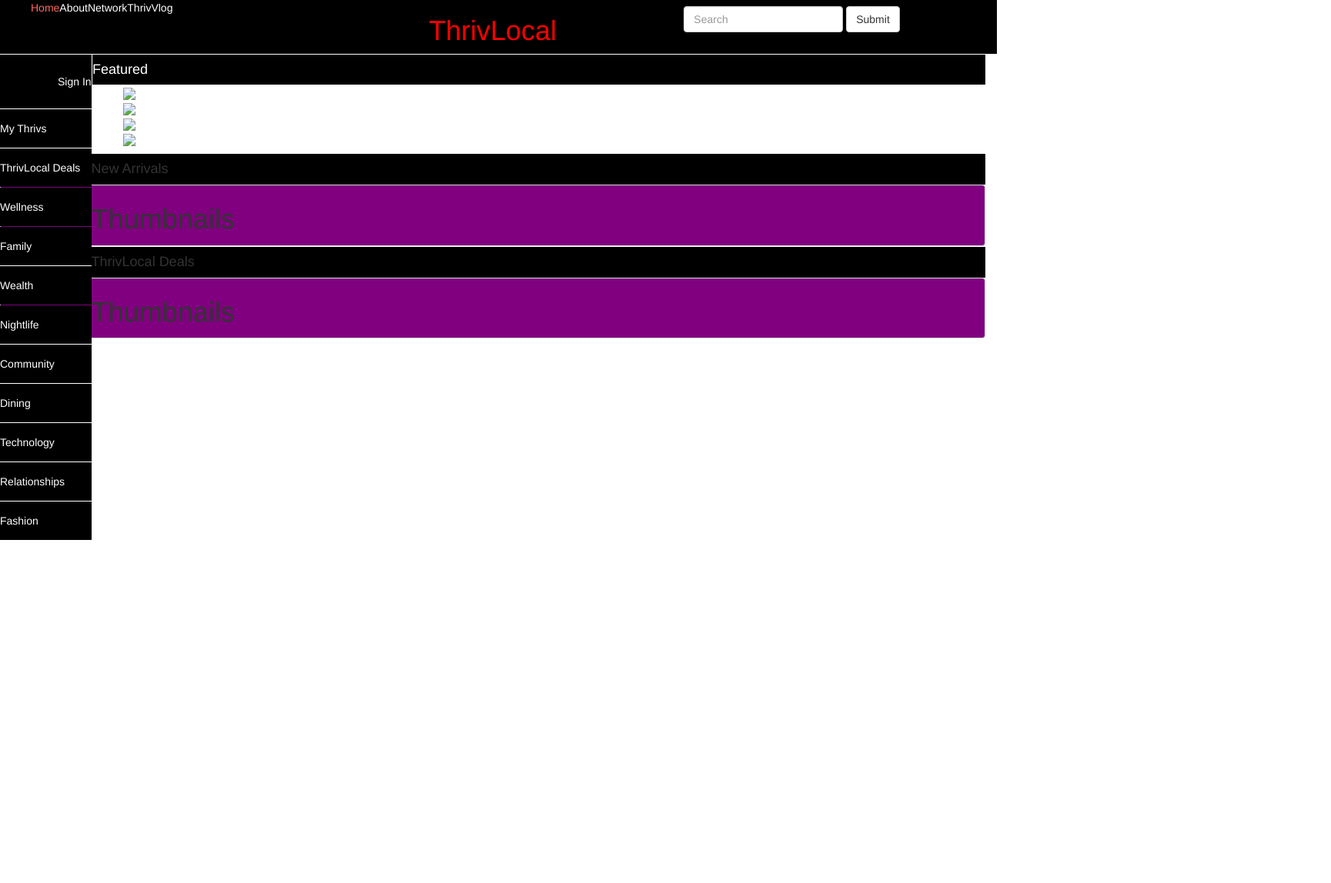
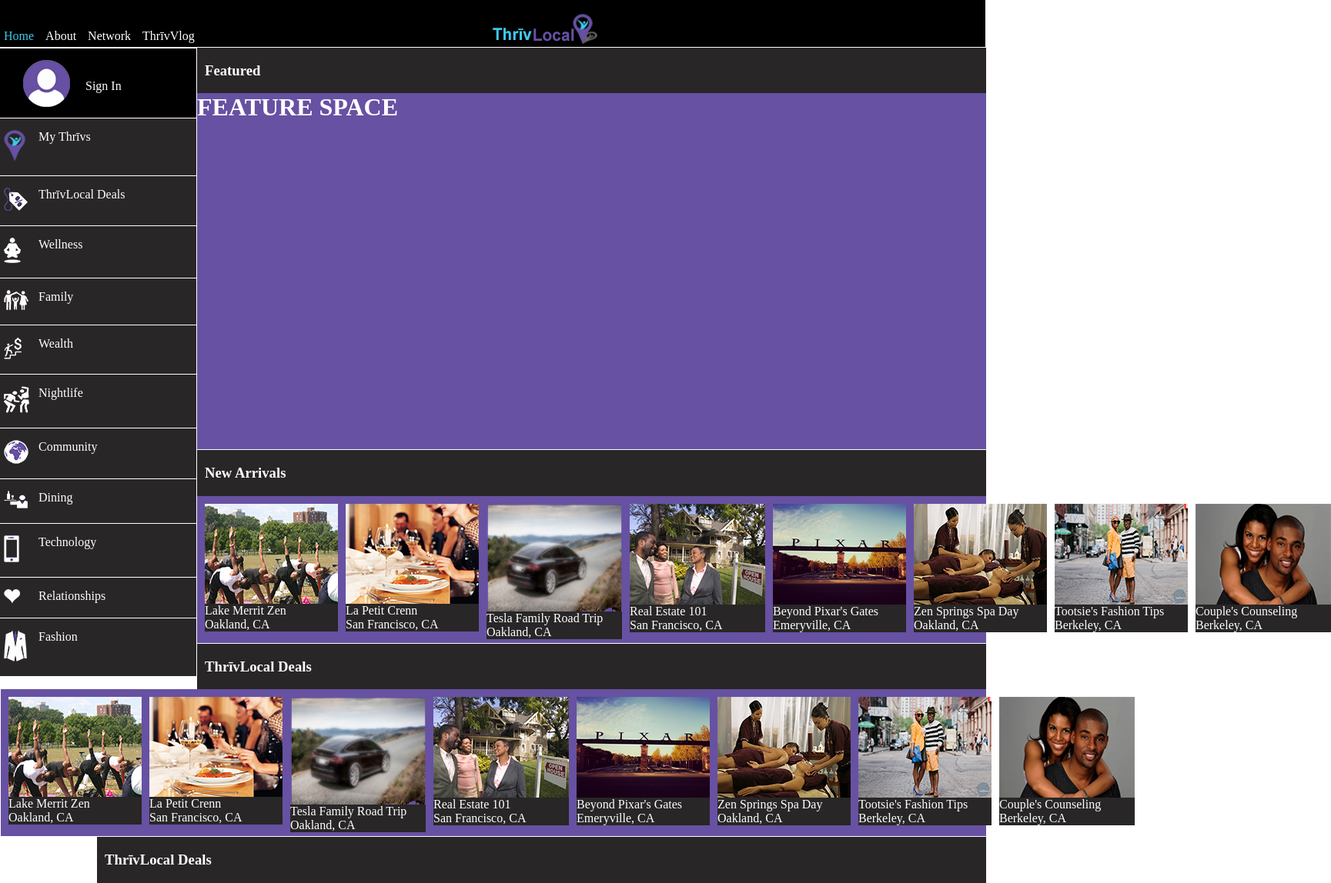
Before and after one commit to willechapman/thriv, a plain HTML site: page index.html in a window 1280 px wide. Shown: the whole page at 77% size, 1729 px wide, since content can reach past the window. Before the commit the page ends 800 px from the top, so only its background shows below. Drawn offline with nearby package versions, Linux system fonts and the light colour scheme.

Commit message:
Added logo to Navbar, added icons to Sidebar, removed carousel from Featured Section, added thrumbnails to New Arrivals and ThrivLocal Deals Section.

```diff
--- a/css/main.css
+++ b/css/main.css
@@ -1,37 +1,51 @@
 /*Body*/
 body{
-	height: 100%;
-	width: 100%;
+	margin: 0;
 }
 
 a {
     color: white;
+    text-decoration: none;
+}
+
+ul{
+	list-style: none;
 }
 
 /*Navigation*/
 .navigation {
 	background-color: black;
+	padding-top: 2px;
+
 }
 .navigation li.active a {
-	color: #FF6760;
-}
-.navigation li {
-
-	float: left;
-}
-.logo {
-	color: red;
-    text-align: center;
+	color: #40c6ec;
 }
 
-.search {
-	float: right;
+.navigation li {
+	position: relative;
+	margin-right: 15px;
+	float: left;
+	top: 20px;
+	right: 35px;
 }
+
+.logo {
+	position: relative;
+	display: block;
+    margin: auto;
+    width: 0;
+}
+
+
+/*Search Input*/
 
 /*Sidebar*/
 #sidebar {
 	float: left;
-	padding-left: 0;
+	margin: 0;
+	padding: 0;
+	width: 255px;
 }
 
 #sign{
@@ -40,97 +54,132 @@
 	background-size: 80px 60px;
 	margin-top:1px;
 	padding-top: 25px;
-	padding-bottom: 25px;
-	padding-left: 75px;
+	padding-left: 30px;
+}
 
+#signWords{
+	display:inline;
+	position: absolute;
+	padding-top: 15px;
+	padding-left: 20px;
+}
+
+#avatar {
+	position: relative;
+	bottom: 10px;
 
 }
+.sbbg{
+	background-color: #282626;
+}
+.sbGroup a{
+	position: absolute;
+	vertical-align: center;
+	left: 50px;
+
+}
+
 #myThriv{
-	background-color: black;
 	margin-top: 1px;
 	padding-top: 15px;
 	padding-bottom: 15px;
+	padding-left: 5px;
+	left: 5px;
 }
 
+
 #deals{
-	background-color: black;
 	margin-top: 1px;
 	padding-top: 15px;
 	padding-bottom: 15px;
+	padding-left: 5px;
 }
 #wellness{
-	background-color: black;
 	margin-top: 1px;
 	padding-top: 15px;
 	padding-bottom: 15px;
+	padding-left: 5px;
 }
 #fam{
-	background-color: black;
 	margin-top: 1px;
 	padding-top: 15px;
 	padding-bottom: 15px;
+	padding-left: 5px;
 }
 #wealth{
-	background-color: black;
 	margin-top: 1px;
 	padding-top: 15px;
 	padding-bottom: 15px;
+	padding-left: 5px;
 }
 #night{
-	background-color: black;
 	margin-top: 1px;
 	padding-top: 15px;
 	padding-bottom: 15px;
+	padding-left: 5px;
 }
 #com{
-	background-color: black;
 	margin-top: 1px;
 	padding-top: 15px;
 	padding-bottom: 15px;
+	padding-left: 5px;
 }
 #dine{
-	background-color: black;
 	margin-top: 1px;
 	padding-top: 15px;
 	padding-bottom: 15px;
+	padding-left: 5px;
 }
 #tech{
-	background-color: black;
 	margin-top: 1px;
 	padding-top: 15px;
 	padding-bottom: 15px;
+	padding-left: 5px;
 }
 #relate{
-	background-color: black;
 	margin-top: 1px;
 	padding-top: 15px;
 	padding-bottom: 15px;
+	padding-left: 5px;
 }
 #fash{
-	background-color: black;
 	margin-top: 1px;
 	padding-top: 15px;
 	padding-bottom: 15px;
+	padding-left: 5px;
 }
 
 /*Sections*/
-
 .sections{
 	color: white;
 	position: relative;
-	margin-left: 120px;
+	display: inline;
+	width: 100%;
+	left:1px;
 
+}
 
+.sections h3{
+	position: relative;
+	left: 10px;
 
-
-
+}
+.secbg {
+	background-color: #282626;
 }
 
 /*Featured*/
 .featured {
-	background-color: black;
 	display: flex;
 	margin-top:1px;
+}
+
+#underF h1{
+	background-color: #6751a2;
+
+	display: flex;
+	margin:0;
+	height: 463px;
 }
 
 /*cAROUSEL*/
@@ -139,19 +188,42 @@
 /*New Arrivals*/
 
 .newArrivals {
-	background-color: black;
 	display: flex;
-	margin-top:1px;
+	margin-top: 1px;
 }
 /*New Arrival Thumbnails*/
 .thumbnail{
-	background-color: purple;
+	background-color: #6751a2;
+	position: relative;
+	display: flex;
+	margin: 0;
+
+}
+
+.box{
+
+	margin-left: 10px;
+	margin-top: 10px;
+}
+
+.gBox{
+	background-color: #282626;
+	position: relative;
+	bottom: 5px;
+}
+
+
+
+/*ThrivLocal Deals*/
+.deals {
+	display: flex;
+	margin-top:1px;
+	margin-left: 125px;
+
+}
+
+.thumbnail2{
+	background-color: #6751a2;
+	display: flex;
 	margin: 0;
 }
-/*ThrivLocal Deals*/
-.deals {
-	background-color: black;
-	display: flex;
-	margin-top:1px;
-
-}
--- a/index.html
+++ b/index.html
@@ -2,15 +2,18 @@
 <html lang="en">
 <head>
 	<title>ThrivLocal Home</title>
-	<link rel="stylesheet" href="http://maxcdn.bootstrapcdn.com/bootstrap/3.3.7/css/bootstrap.min.css">
+	<meta charset="UTF-8">
+	<meta name="description" content="Lifestyle and Self Development Show">
+	<meta name="keywords" content="Thrive, Lifestyle, coupons, webisodes">
+	<meta name="author" content="Willie Chapman">
 	<link rel="stylesheet" type="text/css" href="css/main.css">
 </head>
 
 <body>
 	<!-- Navigation -->
-		<div class="navigation row">
-			<div class="col-xs-4">
-				<ul style="list-style:none;">
+	<div class="navigation">
+		<div>
+			<ul>
 				<li class="active">
 					<a href="">Home</a>
 				</li>
@@ -22,111 +25,388 @@
 				</li>
 
 				<li>
-						<a href="">ThrivVlog</a>
+					<a href="">Thri&#772;vVlog</a>
 				</li>
 			</ul>
 		</div>
 
 		<!-- logo -->
-			<div class="col-xs-4">
-				<span class="logo"><h1>ThrivLocal</h1></span>
-			</div>
+		<span class="logo">
+			<img src="img/thrivlocallogo.png">
+		</span>
+
 
 		<!-- Zipcode Search Bar -->
-			<div class="col-xs-4">
-				<form class="navbar-form navbar-left" role="search">
-  					<div class="form-group">
-    					<input type="text" class="form-control" placeholder="Search">
-  					</div>
-  					<button type="submit" class="btn btn-default">Submit</button>
-				</form>
-			</div>
+
 	</div>
     	<!-- Sidebar -->
 
-			<ul id="sidebar" style="list-style:none;">
+		<ul id="sidebar">
 			<li id="sign">
+				<a href="" id="avatar">
+					<img src="img/thrivavatar.png">
+				</a>
+				<div id="signWords">
 					<a href="">Sign In</a>
+				</div>
 			</li>
-				<li id="myThriv">
-					<a href="">My Thrivs</a>
+			<div class="sbGroup">
+				<li id="myThriv" class="sbbg">
+					<img src="img/thrivlocalpin.png">
+					<a href="">My Thri&#772;vs</a>
 				</li>
-				<li id="deals">
-					<a href="">ThrivLocal Deals</a>
+				<li id="deals" class="sbbg">
+				<img src="img/ThrivdealIcon.png">
+					<a href="">Thri&#772;vLocal Deals</a>
 				</li>
-				<li id="wellness">
+				<li id="wellness" class="sbbg">
+					<img src="img/wellnessicon.png">
 					<a href="">Wellness</a>
 				</li>
-				<li id="fam">
+				<li id="fam" class="sbbg">
+					<img src="img/familyicon.png">
 					<a href="">Family</a>
 				</li>
-				<li id="wealth">
+				<li id="wealth" class="sbbg">
+					<img src="img/wealthicon.png">
 					<a href="">Wealth</a>
 				</li>
-				<li id="night">
+				<li id="night" class="sbbg">
+					<img src="img/nightlifeicon.png">
 					<a href="">Nightlife</a>
 				</li>
-				<li id="com">
+				<li id="com" class="sbbg">
+					<img src="img/communityicon.png">
 					<a href="">Community</a>
 				</li>
-				<li id="dine">
+				<li id="dine" class="sbbg">
+					<img src="img/diningicon.png">
 					<a href="">Dining</a>
 				</li>
-				<li id="tech">
+				<li id="tech" class="sbbg">
+					<img src="img/technologyicon.png">
 					<a href="">Technology</a>
 				</li>
-				<li id="relate">
+				<li id="relate" class="sbbg">
+					<img src="img/hearticon.png">
 					<a href="">Relationships</a>
 				</li>
-				<li id="fash">
+				<li id="fash" class="sbbg">
+					<img src="img/fashionicon.png">
 					<a href="">Fashion</a>
 				</li>
+			</div>
 		</ul>
 
 	<!-- Sections -->
 	<div class="sections">
 		<!-- Featured -->
-			<div class="featured">
-				<h4>Featured</h4>
+		<div class="featured secbg">
+			<div>
+				<h3>Featured</h3>
 			</div>
-	    <!-- cAROUSEL -->
-			<div class="flexslider">
-  				<ul class="slides">
-   					<li data-thumb="thrivfeat1.jpg">
-    					<img src="thrivfeat1.jpg">
-    				</li>
-   					<li data-thumb="yogadiscthump.png">
-      					<img src="yougadiscthumb.png">
-    				</li>
-    				<li data-thumb="slide3-thumb.jpg">
-      					<img src="slide3.jpg">
-    				</li>
-    				<li data-thumb="slide4-thumb.jpg">
-    					<img src="slide4.jpg">
-    				</li>
-  				</ul>
+		</div>
+		<div id="underF">
+			<h1> FEATURE SPACE
+		</div>
+
+		<!-- New Arrivals -->
+		<div class="newArrivals secbg">
+			<div>
+				<h3>New Arrivals</h3>
 			</div>
 		</div>
 
+		<!-- New Arrivals Thumbnails -->
 
-
-
-		<!-- New Arrivals -->
-		<div class="newArrivals">
-			<h4>New Arrivals</h4>
+		<div class="thumbnail">
+			<div class="box">
+				<a href="">
+					<img src="img/newzenthumb.jpg">
+				</a>
+				<div class="gBox">
+					<div>
+						<a href="">
+							Lake Merrit Zen
+						</a>
 					</div>
-
-		<!-- New Arrivals Thumbnails -->
-		<div class="thumbnail">
-			<h1>Thumbnails</h1>
+					<div>
+						<a href="">
+							Oakland, CA
+						</a>
+					</div>
+				</div>
+			</div>
+			<div class="box">
+				<a href="">
+					<img src="img/petitthumb.png">
+				</a>
+				<div class="gBox">
+					<div>
+						<a href="">
+							La Petit Crenn
+						</a>
+					</div>
+					<div>
+						<a href="">
+							San Francisco, CA
+						</a>
+					</div>
+				</div>
+			</div>
+			<div class="box">
+				<a href="">
+					<img src="img/teslathumb.png">
+				</a>
+				<div class="gBox">
+					<div>
+						<a href="">
+							Tesla Family Road Trip
+						</a>
+					</div>
+					<div>
+						<a href="">
+							Oakland, CA
+						</a>
+					</div>
+				</div>
+			</div>
+			<div class="box">
+				<a href="">
+					<img src="img/realthumb.jpg">
+				</a>
+				<div class="gBox">
+					<div>
+						<a href="">
+							Real Estate 101
+						</a>
+					</div>
+					<div>
+						<a href="">
+							San Francisco, CA
+						</a>
+					</div>
+				</div>
+			</div>
+			<div class="box">
+				<a href="">
+					<img src="img/pixarthumb.png">
+				</a>
+				<div class="gBox">
+					<div>
+						<a href="">
+							Beyond Pixar's Gates
+						</a>
+					</div>
+					<div>
+						<a href="">
+							Emeryville, CA
+						</a>
+					</div>
+				</div>
+			</div>
+			<div class="box">
+				<a href="">
+					<img src="img/spathumb.png">
+				</a>
+				<div class="gBox">
+					<div>
+						<a href="">
+							Zen Springs Spa Day
+						</a>
+					</div>
+					<div>
+						<a href="">
+							Oakland, CA
+						</a>
+					</div>
+				</div>
+			</div>
+			<div class="box">
+				<a href="">
+					<img src="img/stylethumb.png">
+				</a>
+				<div class="gBox">
+					<div>
+						<a href="">
+							Tootsie's Fashion Tips
+						</a>
+					</div>
+					<div>
+						<a href="">
+							Berkeley, CA
+						</a>
+					</div>
+				</div>
+			</div>
+			<div class="box">
+				<a href="">
+					<img src="img/couplesthumb.png">
+				</a>
+				<div class="gBox">
+					<div>
+						<a href="">
+							Couple's Counseling
+						</a>
+					</div>
+					<div>
+						<a href="">
+							Berkeley, CA
+						</a>
+					</div>
+				</div>
+			</div>
 		</div>
 		<!-- ThrivLocal Deals -->
-		<div class="deals">
-			<h4>ThrivLocal Deals</h4>
+		<div class="deals secbg">
+			<div>
+				<h3>Thri&#772;vLocal Deals</h3>
 			</div>
-		<div class="thumbnail">
-			<h1>Thumbnails</h1>
 		</div>
-
+		<div class="thumbnail2">
+			<div class="box">
+				<a href="">
+					<img src="img/newzenthumb.jpg">
+				</a>
+				<div class="gBox">
+					<div>
+						<a href="">
+							Lake Merrit Zen
+						</a>
+					</div>
+					<div>
+						<a href="">
+							Oakland, CA
+						</a>
+					</div>
+				</div>
+			</div>
+			<div class="box">
+				<a href="">
+					<img src="img/petitthumb.png">
+				</a>
+				<div class="gBox">
+					<div>
+						<a href="">
+							La Petit Crenn
+						</a>
+					</div>
+					<div>
+						<a href="">
+							San Francisco, CA
+						</a>
+					</div>
+				</div>
+			</div>
+			<div class="box">
+				<a href="">
+					<img src="img/teslathumb.png">
+				</a>
+				<div class="gBox">
+					<div>
+						<a href="">
+							Tesla Family Road Trip
+						</a>
+					</div>
+					<div>
+						<a href="">
+							Oakland, CA
+						</a>
+					</div>
+				</div>
+			</div>
+			<div class="box">
+				<a href="">
+					<img src="img/realthumb.jpg">
+				</a>
+				<div class="gBox">
+					<div>
+						<a href="">
+							Real Estate 101
+						</a>
+					</div>
+					<div>
+						<a href="">
+							San Francisco, CA
+						</a>
+					</div>
+				</div>
+			</div>
+			<div class="box">
+				<a href="">
+					<img src="img/pixarthumb.png">
+				</a>
+				<div class="gBox">
+					<div>
+						<a href="">
+							Beyond Pixar's Gates
+						</a>
+					</div>
+					<div>
+						<a href="">
+							Emeryville, CA
+						</a>
+					</div>
+				</div>
+			</div>
+			<div class="box">
+				<a href="">
+					<img src="img/spathumb.png">
+				</a>
+				<div class="gBox">
+					<div>
+						<a href="">
+							Zen Springs Spa Day
+						</a>
+					</div>
+					<div>
+						<a href="">
+							Oakland, CA
+						</a>
+					</div>
+				</div>
+			</div>
+			<div class="box">
+				<a href="">
+					<img src="img/stylethumb.png">
+				</a>
+				<div class="gBox">
+					<div>
+						<a href="">
+							Tootsie's Fashion Tips
+						</a>
+					</div>
+					<div>
+						<a href="">
+							Berkeley, CA
+						</a>
+					</div>
+				</div>
+			</div>
+			<div class="box">
+				<a href="">
+					<img src="img/couplesthumb.png">
+				</a>
+				<div class="gBox">
+					<div>
+						<a href="">
+							Couple's Counseling
+						</a>
+					</div>
+					<div>
+						<a href="">
+							Berkeley, CA
+						</a>
+					</div>
+				</div>
+			</div>
+		</div>
+		<!-- ThrivLocal Deals -->
+		<div class="deals secbg">
+			<div>
+				<h3>Thri&#772;vLocal Deals</h3>
+			</div>
+		</div>
+	</div>
 </body>
 </html>
```
Also changed, not shown: img/ThrivdealIcon.png (added), img/wellnessicon.png (added). Lines whose indentation alone changed are shown as unchanged.
